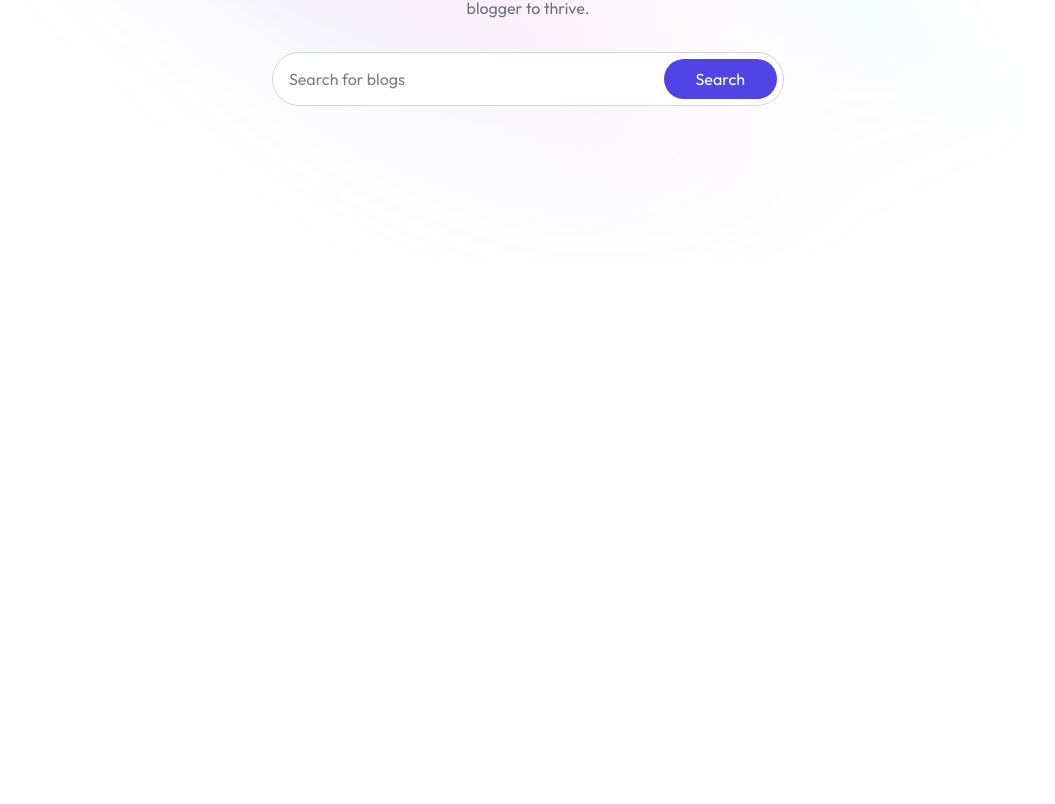
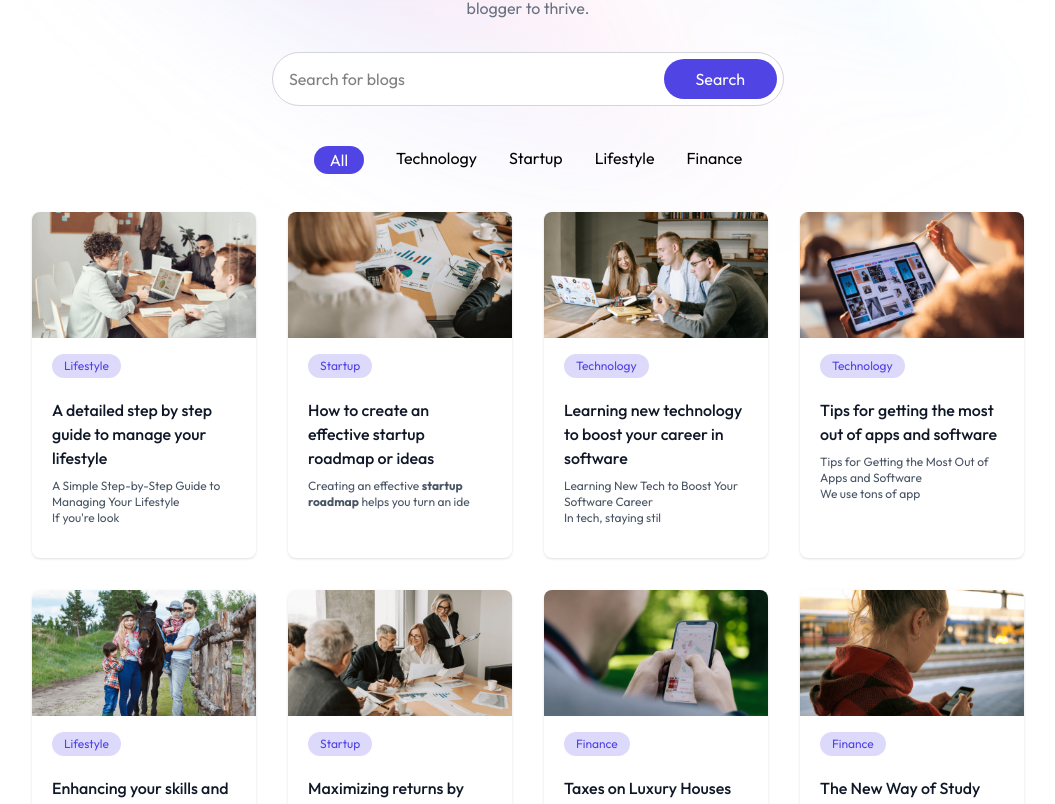
Before and after one commit to Limon00001/eassy-north-a-blog-platform, a React (Vite) app in the folder client/: page / in a window 1280 px wide. Shown: the part 430-1234 px from the top of the page, without its empty margins (112-1167 px from the left). Before the commit the page ends 800 px from the top, so only its background shows below. Built offline with nearby package versions, Linux system fonts and the light colour scheme.

Commit message:
feat(client-blog-list): implement blogList with filtering

```diff
--- a/client/package.json
+++ b/client/package.json
@@ -11,6 +11,7 @@
   },
   "dependencies": {
     "@tailwindcss/vite": "^4.1.8",
+    "motion": "^12.16.0",
     "react": "^19.1.0",
     "react-dom": "^19.1.0",
     "react-router-dom": "^7.6.2",
--- a/client/src/App.jsx
+++ b/client/src/App.jsx
@@ -18,7 +18,7 @@ const App = () => {
     <div>
       <Routes>
         <Route path="/" element={<Home />} />
-        <Route path="/blog" element={<Blog />} />
+        <Route path="/blog/:id" element={<Blog />} />
       </Routes>
     </div>
   );
--- /dev/null
+++ b/client/src/components/BlogCard.jsx
@@ -0,0 +1,36 @@
+/**
+ * Author: Monayem Hossain Limon
+ * GitHub: https://github.com/Limon00001
+ * Date: 10 Jun, 2025
+ * @copyright 2025 monayem_hossain_limon
+ */
+
+// External Imports
+import { useNavigate } from 'react-router-dom';
+
+const BlogCard = ({ blog }) => {
+  const { title, description, category, image, _id } = blog;
+  const navigate = useNavigate();
+
+  return (
+    <div
+      onClick={() => navigate(`/blog/${_id}`)}
+      className="w-full rounded-lg overflow-hidden shadow hover:scale-102 hover:shadow-primary/25 duration-300 cursor-pointer"
+    >
+      <img src={image} alt={title} className={'aspect-video'} />
+      <span className="ml-5 mt-4 px-3 py-1 inline-block bg-primary/20 rounded-full text-primary text-xs">
+        {category}
+      </span>
+      <div className="p-5">
+        <h5 className="mb-2 font-medium text-gray-900">{title}</h5>
+        <p
+          className="mb-3 text-xs text-gray-600"
+          dangerouslySetInnerHTML={{ __html: description.slice(0, 80) }}
+        ></p>
+      </div>
+    </div>
+  );
+};
+
+// Export
+export default BlogCard;
--- /dev/null
+++ b/client/src/components/BlogList.jsx
@@ -0,0 +1,54 @@
+/**
+ * Author: Monayem Hossain Limon
+ * GitHub: https://github.com/Limon00001
+ * Date: 10 Jun, 2025
+ * @copyright 2025 monayem_hossain_limon
+ */
+
+// External Imports
+import { motion } from 'motion/react';
+import { useState } from 'react';
+
+// Internal Imports
+import { blog_data, blogCategories } from '../assets/assets';
+import BlogCard from './BlogCard';
+
+const BlogList = () => {
+  const [menu, setMenu] = useState('All');
+
+  return (
+    <div>
+      <div className="flex justify-center gap-4 md:gap-8 my-10 relative">
+        {blogCategories.map((category) => (
+          <div key={category} className="relative">
+            <button
+              onClick={() => setMenu(category)}
+              className={`cursor-pointer to-gray-500 ${
+                menu === category ? 'text-white px-4 pt-0.5' : ''
+              }`}
+            >
+              {category}
+              {menu === category && (
+                <motion.div
+                  layoutId="underline"
+                  transition={{ type: 'spring', stiffness: 500, damping: 30 }}
+                  className="absolute top-0 left-0 right-0 h-7 -z-1 bg-primary rounded-full"
+                ></motion.div>
+              )}
+            </button>
+          </div>
+        ))}
+      </div>
+      <div className="grid grid-cols-1 md:grid-cols-2 lg:grid-cols-3 xl:grid-cols-4 gap-8 mb-24 mx-8 md:mx-16 xl:mx-36">
+        {blog_data
+          .filter((blog) => (menu === 'All' ? true : blog.category === menu))
+          .map((blog) => (
+            <BlogCard key={blog._id} blog={blog} />
+          ))}
+      </div>
+    </div>
+  );
+};
+
+// Export
+export default BlogList;
--- a/client/src/pages/Home.jsx
+++ b/client/src/pages/Home.jsx
@@ -6,6 +6,7 @@
  */
 
 // Internal Imports
+import BlogList from '../components/BlogList';
 import Header from '../components/Header';
 import Navbar from '../components/Navbar';
 
@@ -14,6 +15,7 @@ const Home = () => {
     <>
       <Navbar />
       <Header />
+      <BlogList />
     </>
   );
 };
```
Also changed, not shown: 1 other file (tests, documents, lock files or other folders).
